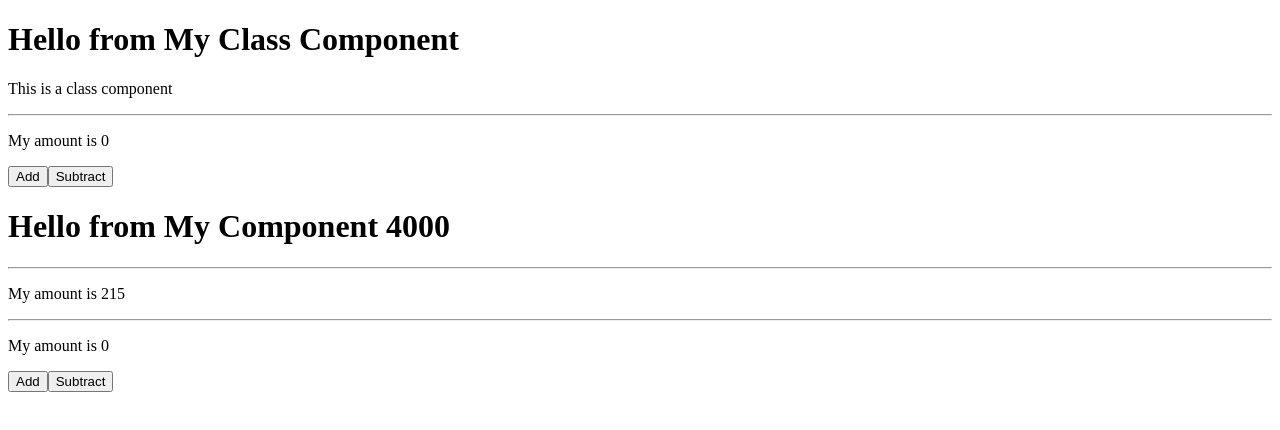
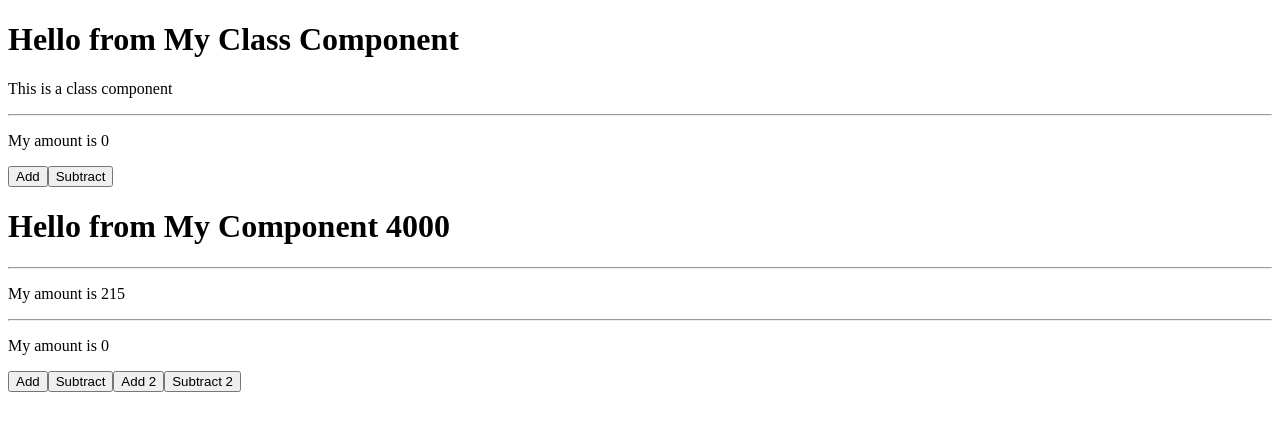
Before and after one commit to aikerary/IntroductionToReactUninorte, a React (Vite) app: page / in a window 1280 px wide. Shown: the top 430 px of the page. Built offline with nearby package versions, Linux system fonts and the light colour scheme.

Commit message:
Adding substract 2

```diff
--- a/src/components/MyFunctionalComponent/MyFunctionalComponent.jsx
+++ b/src/components/MyFunctionalComponent/MyFunctionalComponent.jsx
@@ -14,6 +14,8 @@ function MyFunctionalComponent({price, stock}) {
         <p>My amount is {amount}</p>
         <button onClick={() => setAmount(amount + 1)}>Add</button>
         <button onClick={() => setAmount(amount - 1)}>Subtract</button>
+        <button onClick={() => setAmount(amount + 2)}>Add 2</button>
+        <button onClick={() => setAmount(amount - 2)}>Subtract 2</button>
     </>
   );
 }
```
